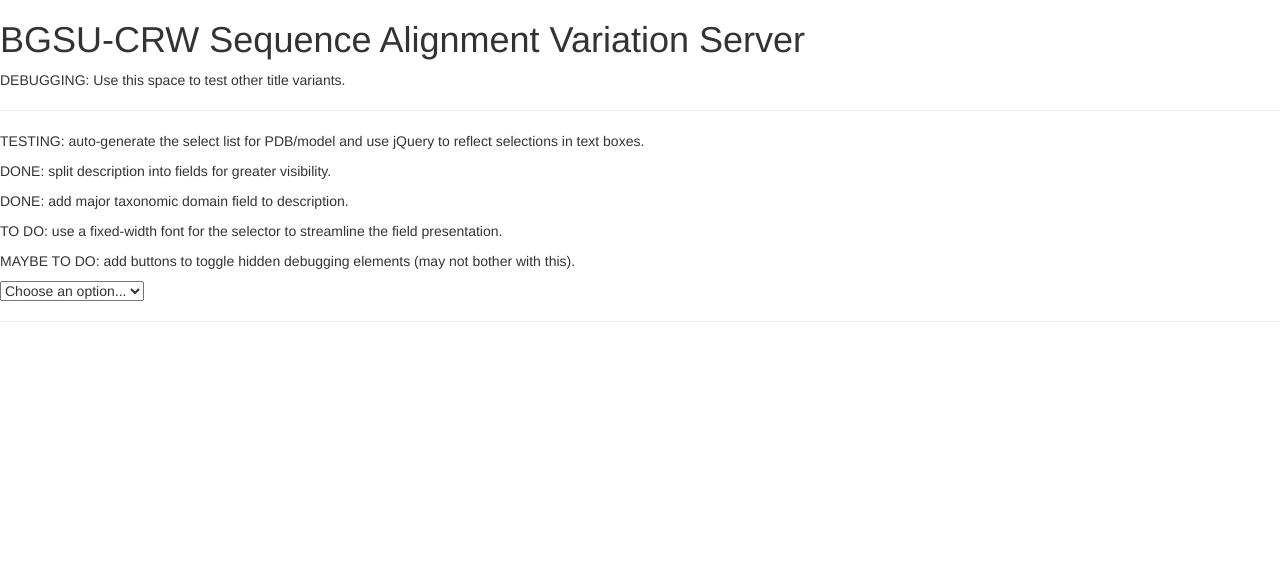
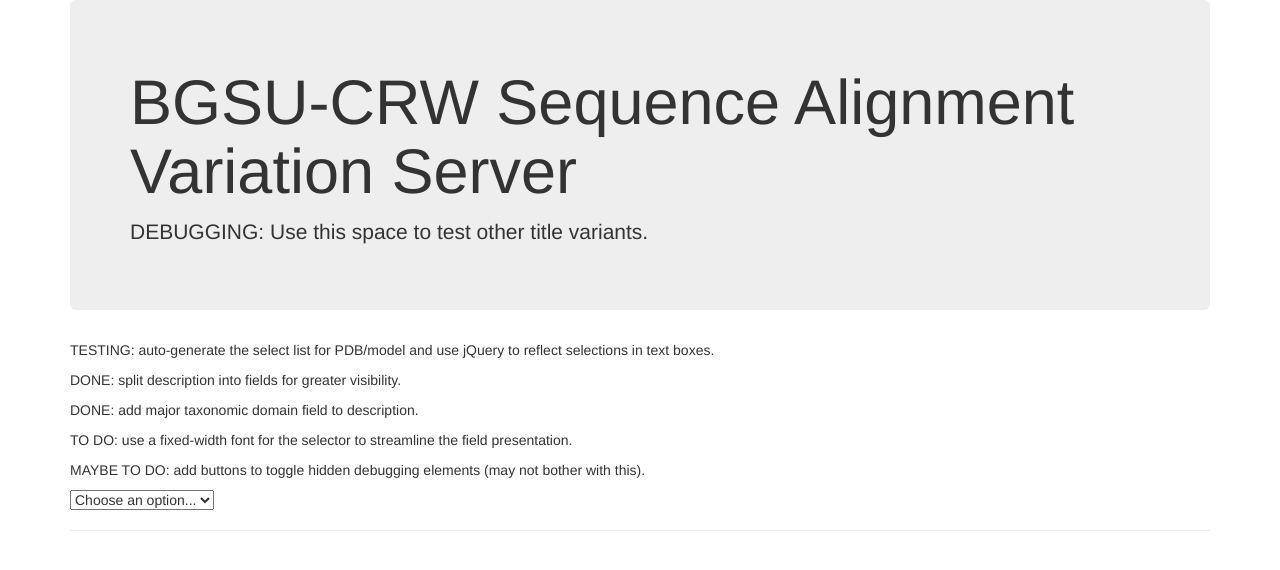
Before and after one commit to BGSU-RNA/alignment-server-dev, a Flask app: template templates/form.html in a window 1280 px wide. Shown: the top 570 px of the page. Run offline with Flask 2, Linux system fonts and the light colour scheme; the template is opened without the code that fills it, so the values that code supplies are empty; some libraries are stand-ins or nearby versions.

Commit message:
Use a jumbotron from bootstrap
This gives a bit more obvious header and cleans up the layout a bit. Also, I've
removed comments about the 500's. We'll deal with those soon I hope.

```diff
--- a/templates/layout.html
+++ b/templates/layout.html
@@ -10,22 +10,16 @@
 	</head>
 
 	<body>
-		<h1>BGSU-CRW Sequence Alignment Variation Server</h1>
-		<p>DEBUGGING:  Use this space to test other title variants.</p>
-		<hr>
-		{% block body -%}
-		{% endblock body -%}
-		<!-- 500 Internal Server Error, recommended in Flask Docs
-		<script type="text/javascript" src="{#{{ url_for('static', filename='jquery.min.js') }}#}"></script>
-		-->
-		<!--
+    <div class="container">
+      <div class="jumbotron">
+        <h1>BGSU-CRW Sequence Alignment Variation Server</h1>
+        <p>DEBUGGING:  Use this space to test other title variants.</p>
+      </div>
+      {% block body -%}
+      {% endblock body -%}
+    </div>
+
 		<script src="http://ajax.googleapis.com/ajax/libs/jquery/1.11.1/jquery.min.js"></script>
-		-->
-		<!-- 500 Internal Server Error, recommended in Flask Docs
-		<script type="text/javascript">
-			window.jQuery || document.write('<script src="{#{{ url_for('static', filename='jquery.min.js') }}#}"></script>')
-		</script>
-		-->
     <script src="https://maxcdn.bootstrapcdn.com/bootstrap/3.3.1/js/bootstrap.min.js"></script>
 	</body>
 </html>
```
